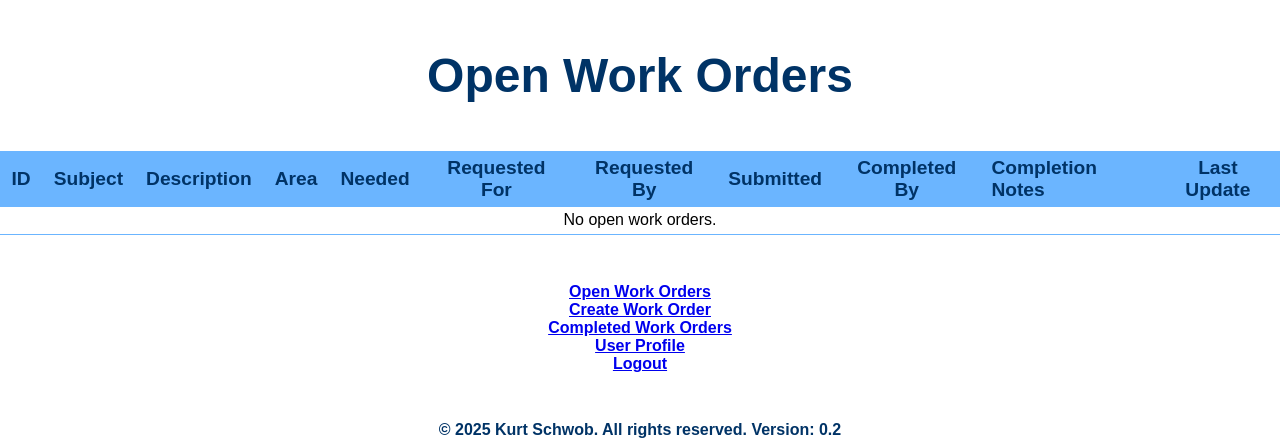
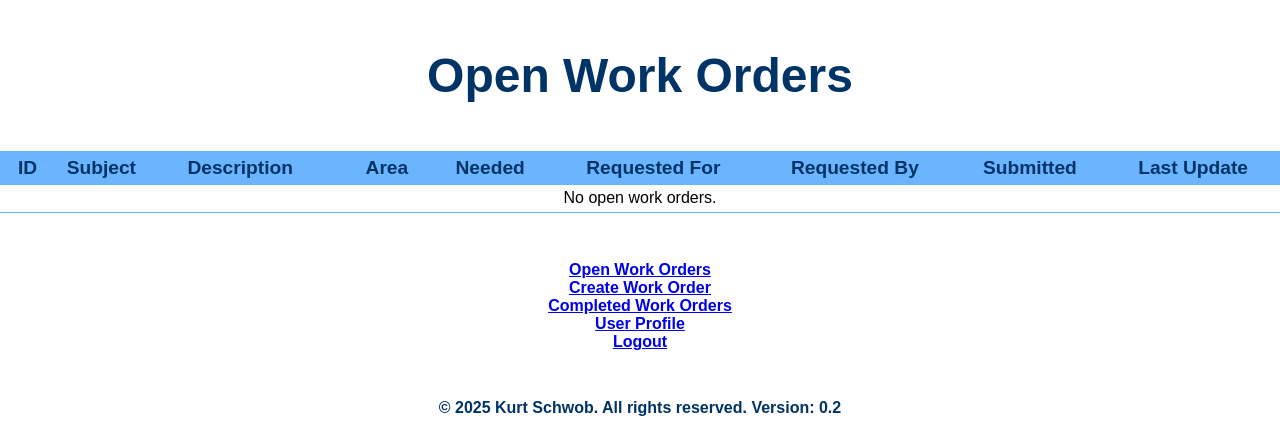
Before and after one commit to Schwoby/work-order-system, a Flask app: template templates/wo_current.html in a window 1280 px wide. Shown: the top 447 px of the page. Run offline with Flask 3, Linux system fonts and the light colour scheme; the template is opened without the code that fills it, so the values that code supplies are empty.

Commit message:
Remove unnecessary columns from wo_current.html
Removed 'Completed By' and 'Completion Notes' columns from the table.

```diff
--- a/templates/wo_current.html
+++ b/templates/wo_current.html
@@ -20,8 +20,6 @@
       <th>Requested For</th>
       <th>Requested By</th>
       <th>Submitted</th>
-      <th>Completed By</th>
-      <th class='left'>Completion Notes</th>
       <th>Last Update</th>
     </tr>
   </thead>
```
